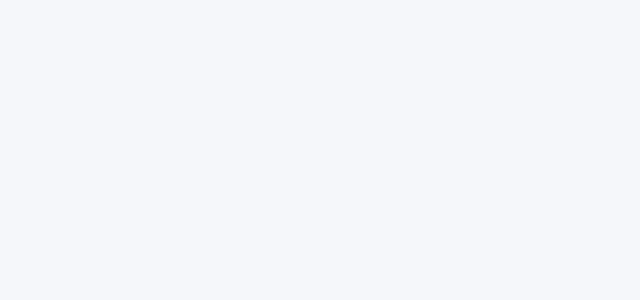
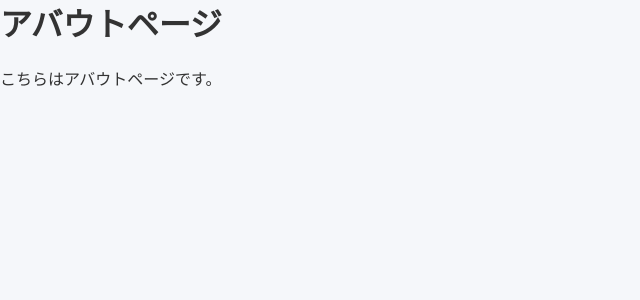
Before and after one commit to riku103/React_training_1, a React (Create React App) app: page /about in a window 1280 px wide. Before the commit this address had no page. Shown: the top 300 px of the page, without its empty margins (0-640 px from the left). Built offline with nearby package versions, Linux system fonts and the light colour scheme; the HTML template or start-up script is replaced by a standard one.

Commit message:
About コンポーネントの追加

```diff
--- a/src/App.tsx
+++ b/src/App.tsx
@@ -2,12 +2,14 @@
 import { BrowserRouter as Router, Routes, Route } from 'react-router-dom';
 
 import Home from './components/Home/Home';
+import About from './components/About/About';
 
 function App() {
   return (
     <Router>
       <Routes>
         <Route path="/" element={<Home />} />
+        <Route path="/about" element={<About />} />
       </Routes>
     </Router>
   );
--- /dev/null
+++ b/src/components/About/About.tsx
@@ -0,0 +1,11 @@
+// アバウトページのコンポーネント
+function About() {
+  return (
+    <div>
+      <h1>アバウトページ</h1>
+      <p>こちらはアバウトページです。</p>
+    </div>
+  );
+}
+
+export default About;
```
